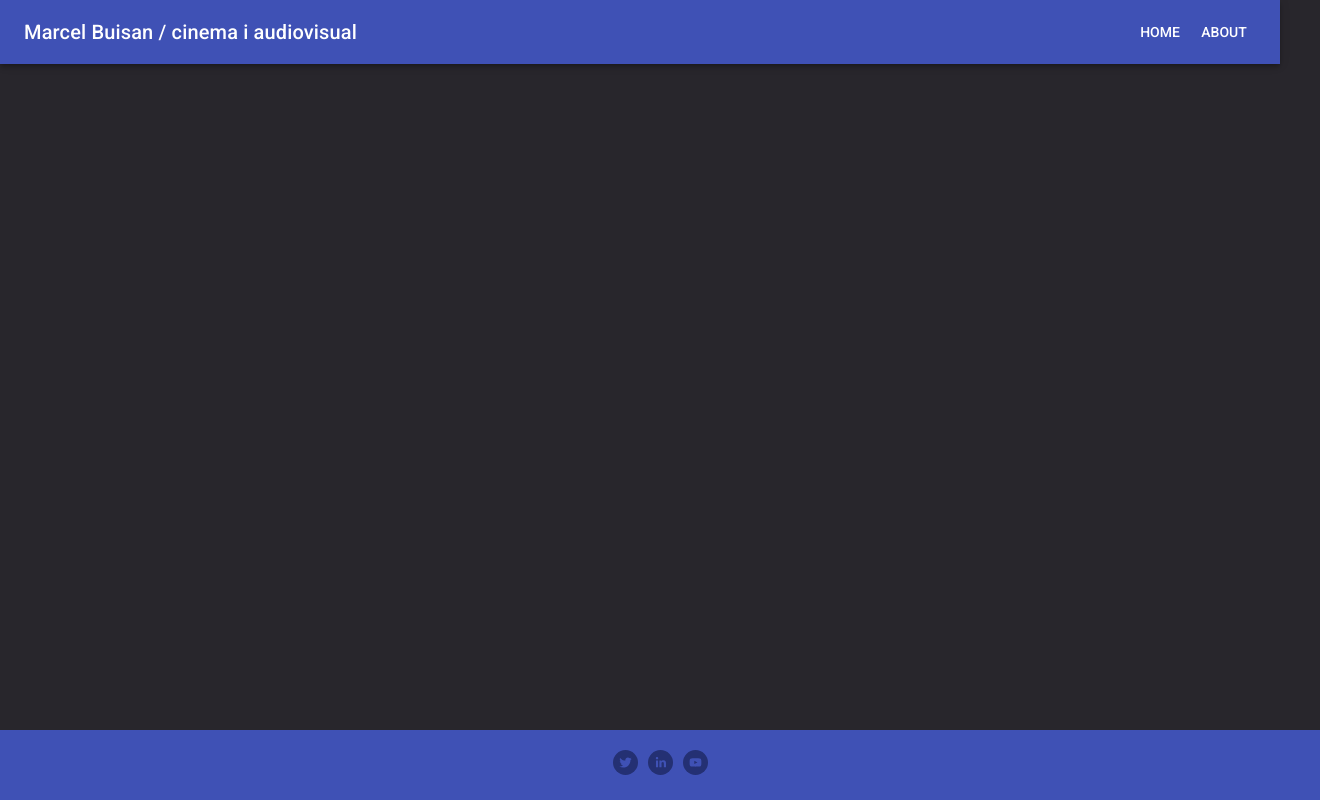
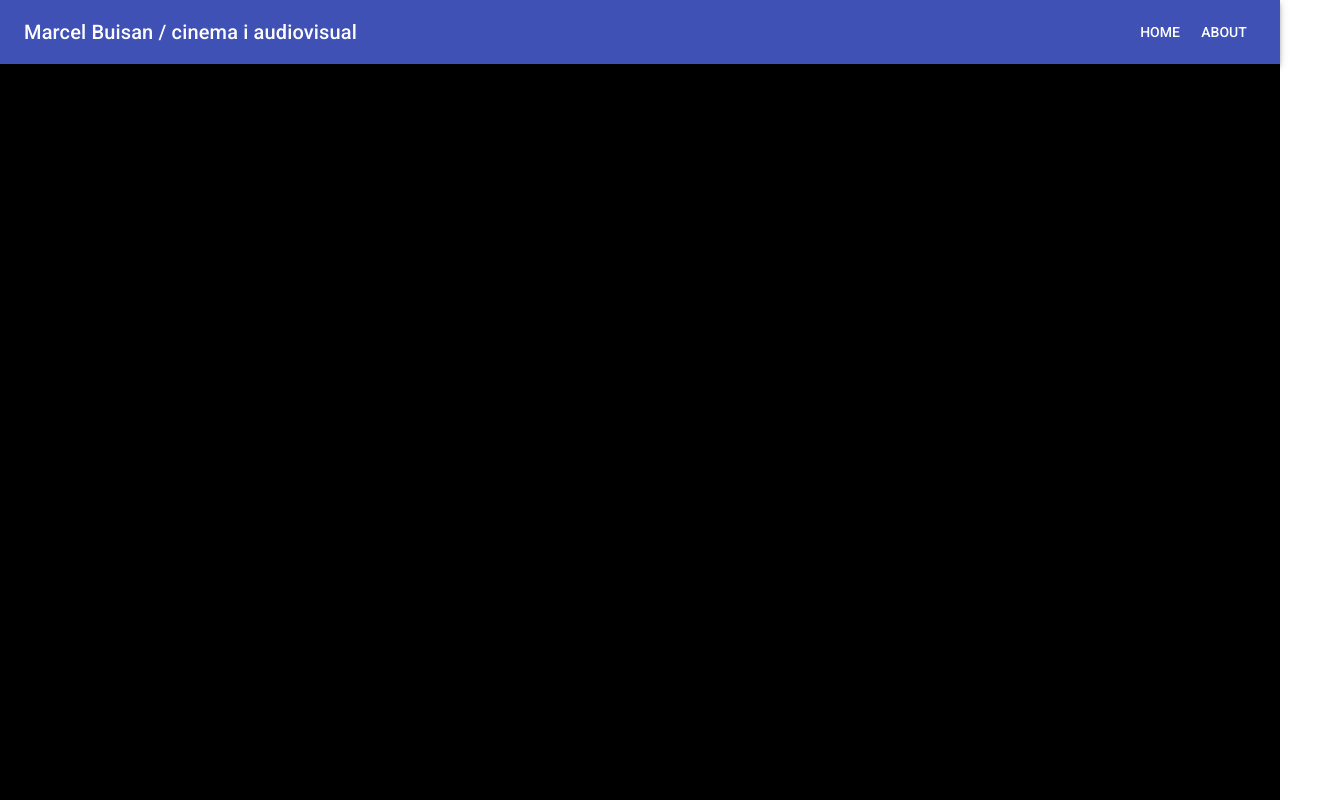
Before and after one commit to jordiponsllaurado/marcel_buisan_cinema_audiovisuals, a React (Create React App) app: page / in a window 1280 px wide. Shown: the top 800 px of the page, 1320 px wide, since content can reach past the window. Built offline with nearby package versions, Linux system fonts and the light colour scheme.

Commit message:
Refactor css

```diff
--- a/src/App.css
+++ b/src/App.css
@@ -1,42 +1,6 @@
-.App {
-  text-align: center;
-  background-color: #282c34;
-}
-
-.App-logo {
-  animation: App-logo-spin infinite 20s linear;
-  height: 40vmin;
-  pointer-events: none;
-}
-
-.App-header {
-  background-color: #282c34;
-  min-height: 100vh;
-  display: flex;
-  flex-direction: column;
-  align-items: center;
-  justify-content: center;
-  font-size: calc(10px + 2vmin);
-  color: white;
-}
-
-.App-link {
-  color: #61dafb;
-}
-
-/* Style the body */
-Body {
-  margin: 0;
-  position: fixed;
-  top: 0;
-  left: 0;
-  width: 100%;
-  z-index: 99;
-  background: #28262C;
-}
-
 .root {
-  flex-grow: 1;
+  flex: 1 0 auto; /* Prevent Chrome, Opera, and Safari from letting these items shrink to smaller than their content's default minimum size. */
+  padding: 20px;
 }
 
 .grow {
@@ -47,3 +11,9 @@ Body {
   flex-grow: -12;
   flex-grow: 20;
 }
+
+.content {
+  flex: 1 0 auto; /* Prevent Chrome, Opera, and Safari from letting these items shrink to smaller than their content's default minimum size. */
+  padding: 20px;
+  background-color: black
+}
--- a/src/App.js
+++ b/src/App.js
@@ -13,8 +13,8 @@ class App extends Component {
   render() {
     return (
         <div>
-          <Router>
-            <div className='root'>
+          <div>
+            <Router>
               <AppBar position="static">
                 <Toolbar>
                   <Typography variant="h6" color="inherit" className='grow'>
@@ -24,11 +24,13 @@ class App extends Component {
                   <Button color="inherit"><Link style={{ textDecoration: 'none', color: 'inherit' }} to="/about">About</Link></Button>
                 </Toolbar>
               </AppBar>
-              <Route exact path="/" component={Home} />
-              <Route path="/about" component={About} />
-            </div>
-        </Router>
-        <Footer />
+              <div className='content'>
+                <Route exact path="/" component={Home} />
+                <Route path="/about" component={About} />
+              </div>
+          </Router>
+        </div>
+        <Footer className='footer'/>
       </div>
     )
   }
--- a/src/components/about/About.css
+++ b/src/components/about/About.css
@@ -1,6 +1,8 @@
 .About {
     color: white;
     text-align:justify;
+    overflow: auto;
+    padding: 40px;
 }
 
 .projects {
--- a/src/components/footer/Footer.css
+++ b/src/components/footer/Footer.css
@@ -1,5 +1,5 @@
 .footer {
-    position:absolute;
+    flex-shrink: 0; /* Prevent Chrome, Opera, and Safari from letting these items shrink to smaller than their content's default minimum size. */
     bottom:0;
     width:100%;
     height:30px;   /* Height of the footer */
@@ -12,10 +12,6 @@
     margin: 0px 5px;
 }
 
-footer {
-    box-sizing: border-box;
-    height: 100px;
-    background-color: #eee;
-    border-top: 1px solid #e0e0e0;
-    padding-top: 35px;
-  }
+.footer {
+padding: 20px;
+}
--- a/src/index.css
+++ b/src/index.css
@@ -1,7 +1,12 @@
+html {
+  height: 100%;
+}
+
 body {
+  height:100vh;
   margin: 0;
-  padding: 0;
-  height:100%;
+  display: flex;
+  flex-direction: column;
   font-family: -apple-system, BlinkMacSystemFont, "Segoe UI", "Roboto", "Oxygen",
     "Ubuntu", "Cantarell", "Fira Sans", "Droid Sans", "Helvetica Neue",
     sans-serif;
```
